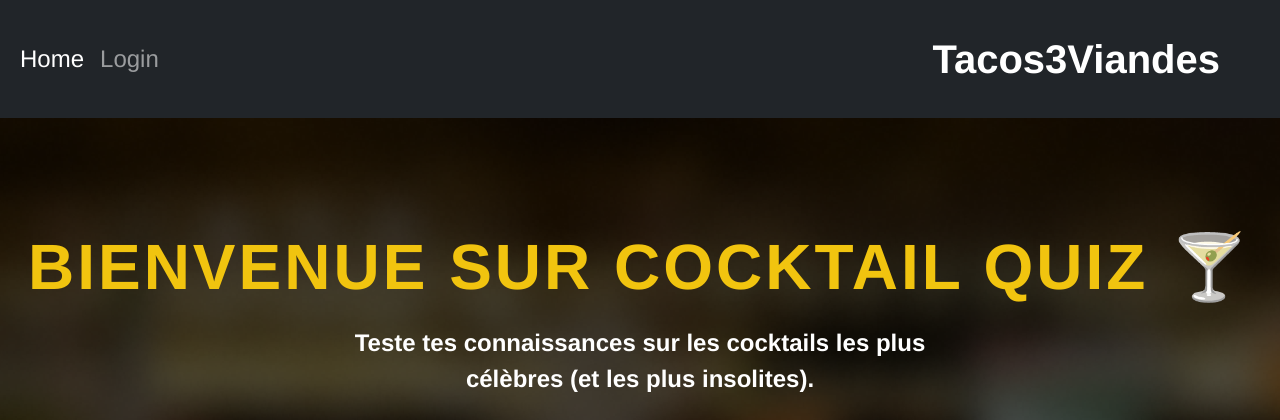
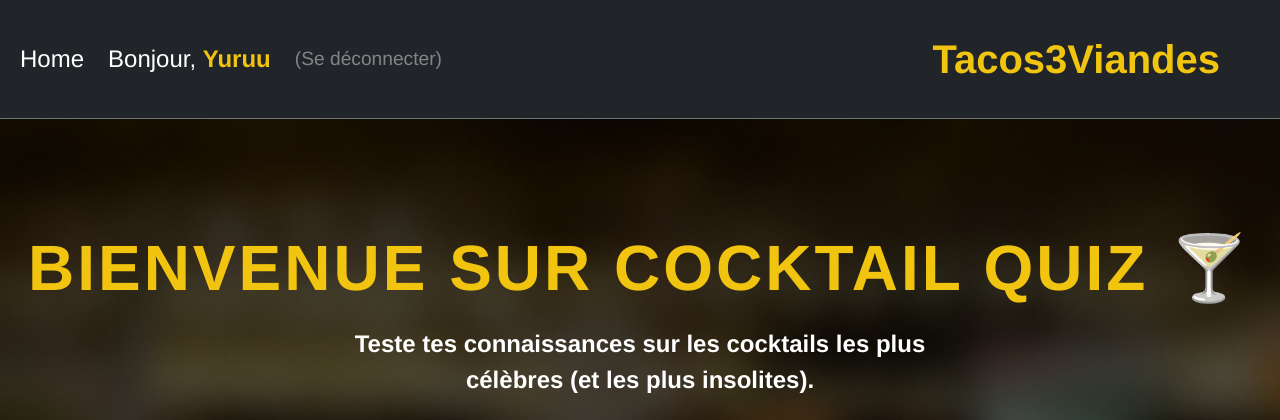
Before and after one commit to Tomm3110/Cocktail-Quizz, a Flask app: page / in a window 1280 px wide. Shown: the top 420 px of the page. Run offline with Flask 3, Linux system fonts and the light colour scheme; a user stored in the database is signed in.

Commit message:
adding method for register & login in app

```diff
--- a/app/app.py
+++ b/app/app.py
@@ -1,6 +1,7 @@
 from flask import Flask, Blueprint, render_template, redirect, url_for, request, session
 from flask_wtf import FlaskForm
 from wtforms.validators import DataRequired
+from werkzeug.security import generate_password_hash, check_password_hash
 from game_timer import start_timer, get_remaining_time, is_time_over, reset_timer
 from database import get_connection, init_db
 from api_cocktails import get_random_cocktail
@@ -75,13 +76,52 @@ def scores():
 
     return render_template('scores.html', scores=scores)
 
-@app.route('/login')
+@app.route('/login',  methods=['GET', 'POST'])
 def login():
-    return render_template('login.html')
+    error = None
+    if request.method == 'POST':
+        email = request.form['email']
+        password = request.form['password']
 
-@app.route('/register')
+        conn = get_connection()
+        user = conn.execute("SELECT * FROM users WHERE email = ?", (email,)).fetchone()
+        conn.close()
+
+        if user and check_password_hash(user['password'], password):
+            session['user_id'] = user['id']
+            session['username'] = user['username']
+            return redirect(url_for('home'))
+        else:
+            error = "Email ou mot de passe incorrect."
+    return render_template('login.html', error=error)
+
+@app.route('/register', methods=['GET', 'POST'])
 def register():
+    if request.method == 'POST':
+        username = request.form['username']
+        email = request.form['email']
+        password = request.form['password']
+
+        hashed_password = generate_password_hash(password)
+
+        conn = get_connection()
+        try:
+            conn.execute("INSERT INTO users (username, email, password) VALUES (?, ?, ?)", (username, email, hashed_password))
+            conn.commit()
+        except sqlite3.IntegrityError:
+            conn.close()
+            return "Ce pseudo ou cet email est déjà utilisé !"
+
+        conn.close()
+        return redirect(url_for('login'))
+
     return render_template('register.html')
+
+@app.route('/logout')
+def logout():
+    session.pop('username', None)
+    session.pop('user_id', None)
+    return redirect(url_for('home'))
 
 
 if __name__ == '__main__':
--- a/app/templates/home.html
+++ b/app/templates/home.html
@@ -4,7 +4,7 @@
     <meta charset="UTF-8">
     <meta name="viewport" content="width=device-width, initial-scale=1.0">
     <title>Cocktail Quiz</title>
-    <link href="https://cdn.jsdelivr.net/npm/bootstrap@5.3.8/dist/css/bootstrap.min.css" rel="stylesheet" integrity="sha384-sRIl4kxILFvY47J16cr9ZwB07vP4J8+LH7qKQnuqkuIAvNWLzeN8tE5YBujZqJLB" crossorigin="anonymous">
+    <link href="https://cdn.jsdelivr.net/npm/bootstrap@5.3.3/dist/css/bootstrap.min.css" rel="stylesheet">
     <style>
         body, html {
             height: 100%;
@@ -57,6 +57,7 @@
             color: #ddd;
         }
 
+
         .btn-start {
             display: inline-block;
             padding: 15px 40px;
@@ -77,7 +78,6 @@
             cursor: pointer;
         }
 
-        /* NOUVEAU STYLE POUR LE BOUTON SCORE */
         .btn-score {
             margin-left: 20px;
             color: #fff;
@@ -90,34 +90,66 @@
             border-color: #fff;
         }
 
-        /* Pour empiler les boutons sur mobile */
+        .navbar-brand {
+            color: #f1c40f !important;
+        }
+
+        .username-style {
+            color: #f1c40f;
+            font-weight: bold;
+        }
+
+        .logout-link {
+            font-size: 0.8em;
+            opacity: 0.8;
+        }
+
+        .logout-link:hover {
+            color: #ff6b6b !important;
+            opacity: 1;
+        }
+
         @media (max-width: 576px) {
             .btn-score {
                 margin-left: 0;
                 margin-top: 15px;
-                display: block; /* Force le retour à la ligne sur petit écran */
+                display: block;
                 width: fit-content;
-                margin-inline: auto; /* Centre le bouton */
+                margin-inline: auto;
             }
+            h1 { font-size: 2.5em; }
         }
     </style>
   </head>
   <body>
-    <nav class="navbar navbar-expand-lg bg-dark py-4" data-bs-theme="dark">
+
+    <nav class="navbar navbar-expand-lg bg-dark py-4 border-bottom border-secondary" data-bs-theme="dark">
       <div class="container-fluid">
         <a class="navbar-brand fs-1 fw-bold me-5 order-lg-last ms-auto" href="#">Tacos3Viandes</a>
-        <button class="navbar-toggler" type="button" data-bs-toggle="collapse" data-bs-target="#navbarNavAltMarkup" aria-controls="navbarNavAltMarkup" aria-expanded="false" aria-label="Toggle navigation">
+
+        <button class="navbar-toggler" type="button" data-bs-toggle="collapse" data-bs-target="#navbarNavAltMarkup">
           <span class="navbar-toggler-icon"></span>
         </button>
+
         <div class="collapse navbar-collapse order-lg-first" id="navbarNavAltMarkup">
-          <div class="navbar-nav fs-4">
-            <a class="nav-link active" aria-current="page" href="#">Home</a>
-            <a class="nav-link" href="{{ url_for('login') }}">Login</a>
-            </a>
+          <div class="navbar-nav fs-4 align-items-center"> <a class="nav-link active" aria-current="page" href="#">Home</a>
+
+            {% if session.username %}
+                <span class="nav-link disabled text-white mx-2">
+                    Bonjour, <span class="username-style">{{ session.username }}</span>
+                </span>
+                <a class="nav-link logout-link" href="{{ url_for('logout') }}">
+                    (Se déconnecter)
+                </a>
+            {% else %}
+                <a class="nav-link" href="{{ url_for('login') }}">Login</a>
+            {% endif %}
+
           </div>
         </div>
       </div>
     </nav>
+
     <div class="bg-image">
         <h1>{{data.titre}}</h1>
         <div class="content">
@@ -140,6 +172,7 @@
 
         </div>
     </div>
+
     <footer class="fixed-bottom bg-dark text-light text-center py-2" style="font-size: 0.8rem; opacity: 0.9;">
       <div class="container">
           <p class="m-0">
@@ -147,5 +180,7 @@
           </p>
       </div>
     </footer>
+
+    <script src="https://cdn.jsdelivr.net/npm/bootstrap@5.3.3/dist/js/bootstrap.bundle.min.js"></script>
   </body>
 </html>
```
Also changed, not shown: app/database.py (+11 -0 lines), app/templates/login.html (+12 -8 lines), app/templates/scores.html (+4 -7 lines), app/scores.db.
